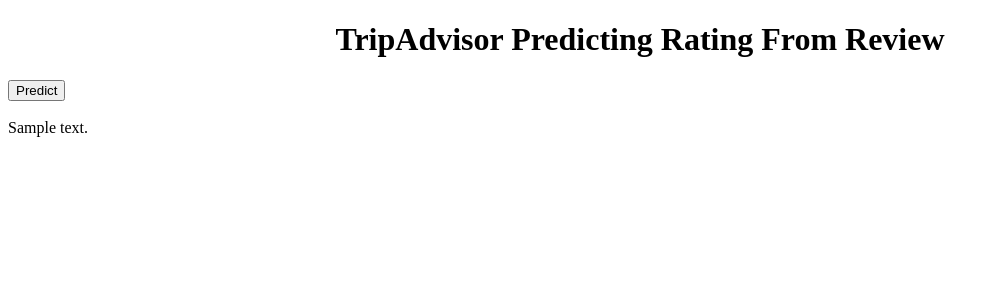
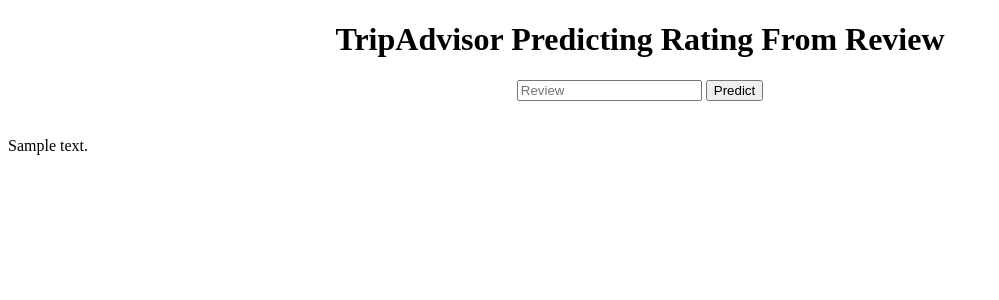
Before and after one commit to theAssassin28/TripAdvisor-Rating-from-Review, a Flask app: template templates/index.html in a window 1280 px wide. Shown: the top 300 px of the page, without its empty margins (0-999 px from the left). Run offline with Flask 2, Linux system fonts and the light colour scheme; the template is opened without the code that fills it: most values are stand-ins (such as "Sample title", 1, 10 or a date in 2020); parts of the project's set-up code (start-up, migrations or seed data) failed here and were passed over.

Commit message:
Update index.html

```diff
--- a/templates/index.html
+++ b/templates/index.html
@@ -16,8 +16,8 @@
 	<h1 style="text-align:center;">TripAdvisor Predicting Rating From Review</h1>
 
      <!-- Main Input For Receiving Query to our ML -->
-    <form action="{{ url_for('predict')}}"method="post">
-    	<style="text-align:center;" input type="text" name="review" placeholder="Review" required="required" />
+    <form style="text-align:center;" action="{{ url_for('predict')}}"method="post">
+    	<input type="text" name="review" placeholder="Review" required="required" />
 
         <button type="submit" class="btn btn-primary btn-block btn-large">Predict</button>
     </form>
```
